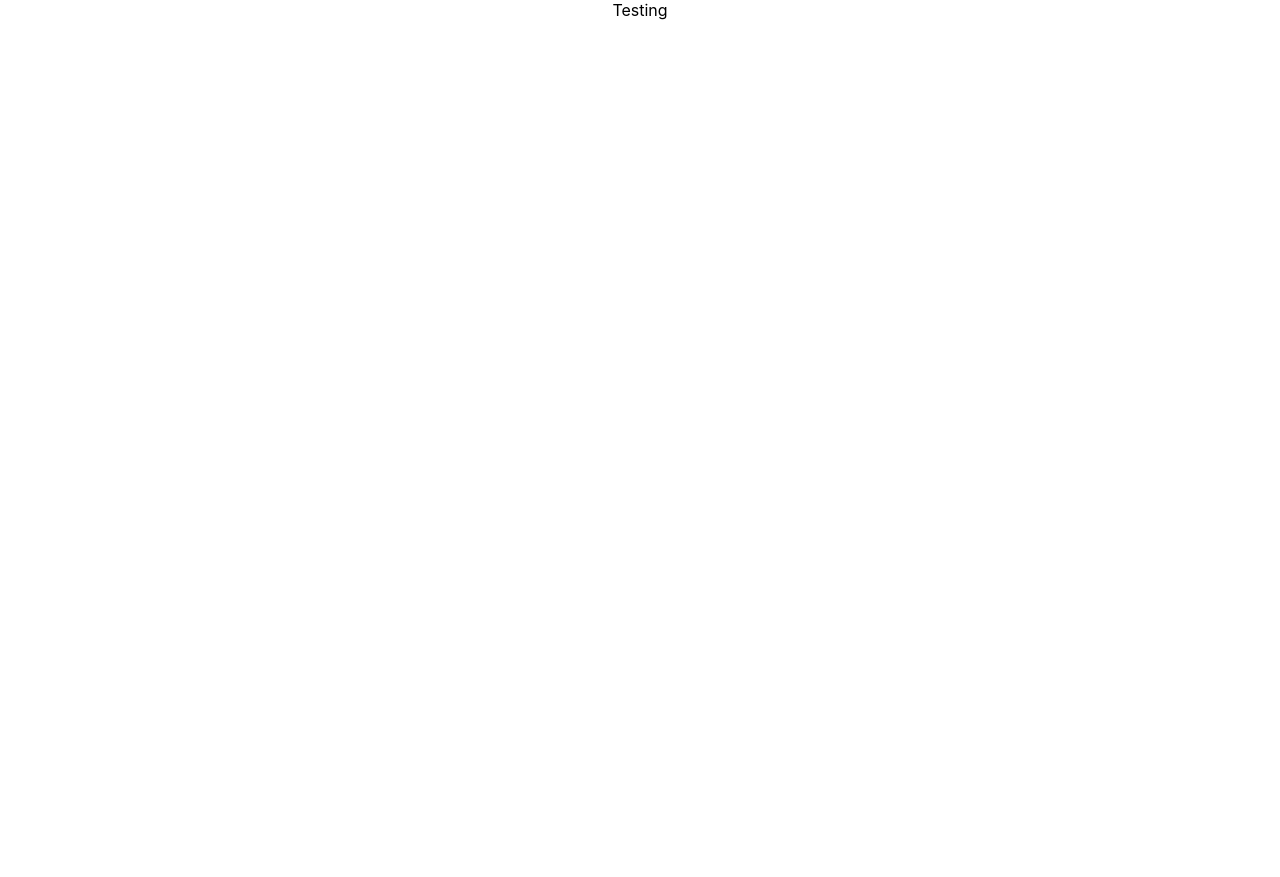
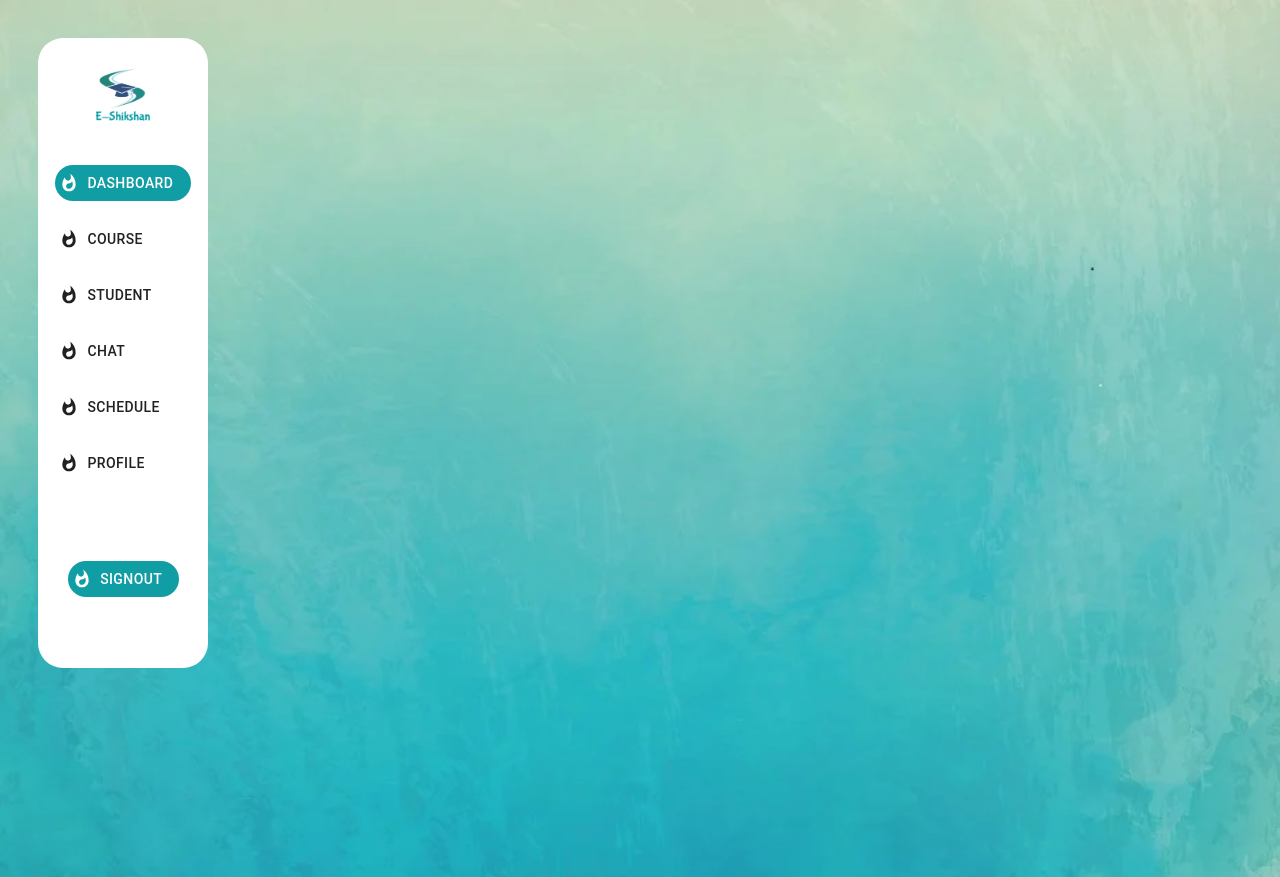
Before and after one commit to PranavJ96/E-Learning_Platform, a React (Create React App) app: page / in a window 1280 px wide. Before the commit the page ends 800 px from the top, so only its background shows below. Built offline with nearby package versions, Linux system fonts and the light colour scheme.

Commit message:
Basic side nav with components

```diff
--- a/package.json
+++ b/package.json
@@ -3,6 +3,8 @@
   "version": "0.1.0",
   "private": true,
   "dependencies": {
+    "@material-ui/core": "^4.12.3",
+    "@material-ui/icons": "^4.11.2",
     "@testing-library/jest-dom": "^5.16.2",
     "@testing-library/react": "^12.1.3",
     "@testing-library/user-event": "^13.5.0",
--- a/src/App.css
+++ b/src/App.css
@@ -1,5 +1,10 @@
+
 .App {
   text-align: center;
+  min-height:100vh;
+  background-repeat: no-repeat;
+  background-size: cover;
+  padding:3%;
 }
 
 .App-logo {
--- a/src/App.js
+++ b/src/App.js
@@ -1,9 +1,9 @@
 import './App.css';
-
+import SideNav from './components/SideNav/SideNav'
 function App() {
   return (
-    <div className="App">
-      Testing
+    <div style={{ backgroundImage: `url('/background.jpg')` }}  className="App">
+      <SideNav/>
     </div>
   );
 }
--- /dev/null
+++ b/src/components/SideNav/NavLink/NavLink.css
@@ -0,0 +1,34 @@
+.navButton{
+    width:80%;
+    height:36px;
+    text-decoration:none;
+}
+.navButton:hover{
+    background-color: #119DA4!important;
+    color:white!important;
+    height:36px;
+    width:80%;
+    text-decoration:none;
+    border-radius: 18px!important;
+
+}
+.submitButton{
+    background-color: #119DA4!important;
+    color:white!important;
+    height:36px;
+    width:65%;
+    text-decoration:none;
+    border-radius: 18px!important;
+}
+.navActiveButton{
+    background-color: #119DA4!important;
+    color:white!important;
+    height:36px;
+    width:80%;
+    text-decoration:none;
+    border-radius: 18px!important;
+
+}
+.MuiButton-label {
+    justify-content: initial!important;
+}
--- /dev/null
+++ b/src/components/SideNav/NavLink/NavLink.js
@@ -0,0 +1,13 @@
+import './NavLink.css';
+import Button from '@material-ui/core/Button';
+import WhatshotIcon from '@material-ui/icons/Whatshot';
+const NavLink = ({value,path,isActive, isSubmit}) => {
+    return(
+        <div>
+           <Button className={isSubmit==="1" ? "submitButton":isActive==="1" ? "navActiveButton":"navButton"} href={`${path}`} startIcon={<WhatshotIcon />}>
+                {value}
+            </Button>
+        </div>
+    );
+};
+export default NavLink;
--- /dev/null
+++ b/src/components/SideNav/SideNav.css
@@ -0,0 +1,15 @@
+.nav-container{
+    width:170px;
+    border-radius: 25px;
+    background:white;
+    min-height: 630px;
+}
+.navButtons{
+    padding:10px 0px;
+}
+.signoutButton{
+    padding:70px 0px;
+}
+.logoImg{
+    padding:20px 0;
+}
--- /dev/null
+++ b/src/components/SideNav/SideNav.js
@@ -0,0 +1,33 @@
+import "./SideNav.css";
+import NavLink from "./NavLink/NavLink";
+const SideNav = () => {
+  return (
+    <div class="nav-container">
+      <div class="logoImg">
+        <img src="/logo.png" alt="logo" width="100px" />
+      </div>
+      <div class="navButtons">
+        <NavLink value="Dashboard" path="/" isActive="1" isSubmit="0" />
+      </div>
+      <div class="navButtons">
+        <NavLink value="Course" path="/" isActive="0" isSubmit="0" />
+      </div>
+      <div class="navButtons">
+        <NavLink value="Student" path="/" isActive="0" isSubmit="0" />
+      </div>
+      <div class="navButtons">
+        <NavLink value="Chat" path="/" isActive="0" isSubmit="0" />
+      </div>
+      <div class="navButtons">
+        <NavLink value="Schedule" path="/" isActive="0" isSubmit="0" />
+      </div>
+      <div class="navButtons">
+        <NavLink value="Profile" path="/" isActive="0"  isSubmit="0"/>
+      </div>
+      <div class="signoutButton">
+        <NavLink value="SignOut" path="/ " isActive="1" isSubmit="1"/>
+      </div>
+    </div>
+  );
+};
+export default SideNav;
```
Also changed, not shown: public/background.jpg (added), src/components/Home/Home.css (added), src/components/Home/Home.js (added), 1 other file (tests, documents, lock files or other folders).
